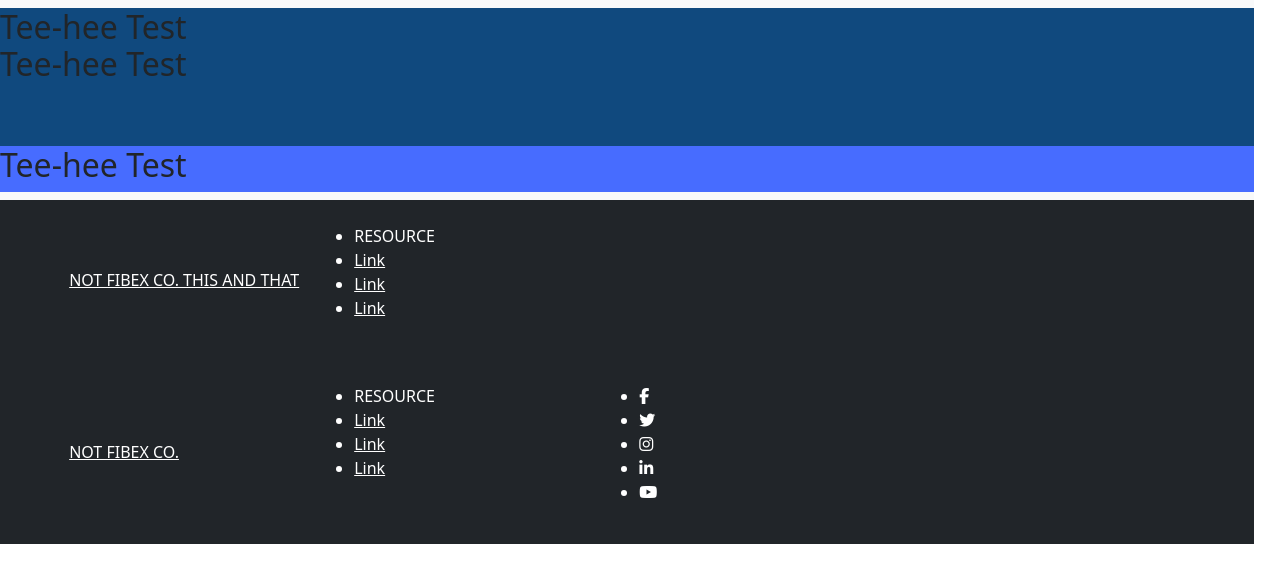
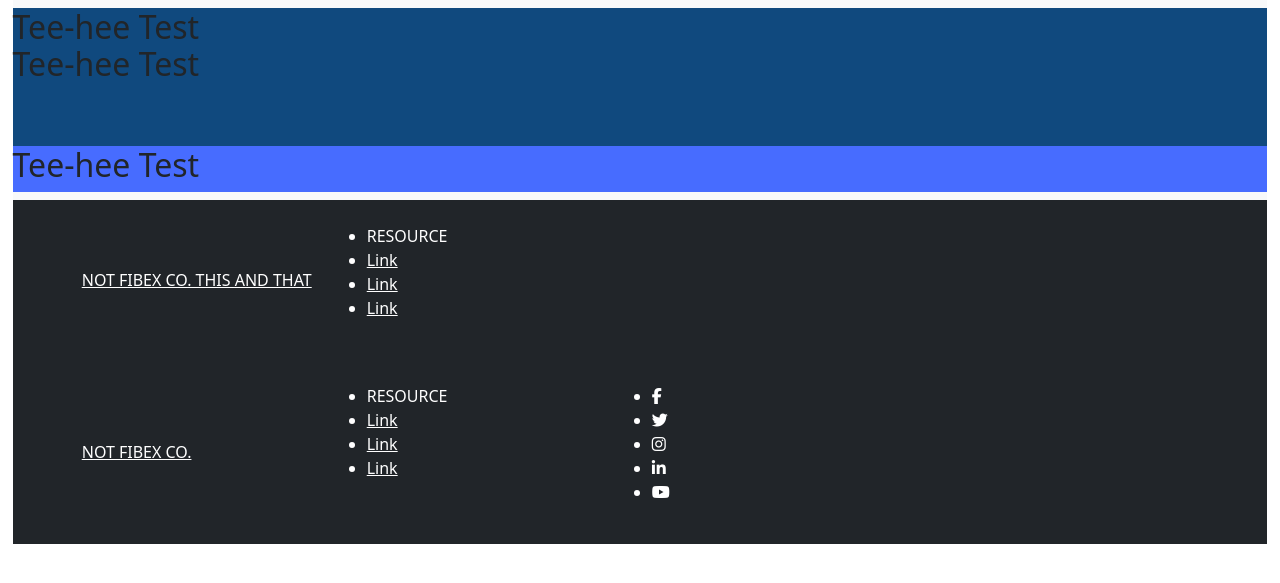
Before and after one commit to laponte16/isp-sample, a PHP site: page /index.php in a window 1280 px wide. Shown: the top 583 px of the page. Run offline with PHP 8.4, Linux system fonts and the light colour scheme; some libraries are stand-ins or nearby versions.

Commit message:
Update styles.css

```diff
--- a/styles.css
+++ b/styles.css
@@ -10,8 +10,7 @@ body{
     display: flex;
     flex-flow: column nowrap;
     justify-content: space-evenly;
-    align-items: stretch;
-
+    margin-left: 1%;
     width: 100%;
 }
 /*ESTILO DEL NAV*/
```
